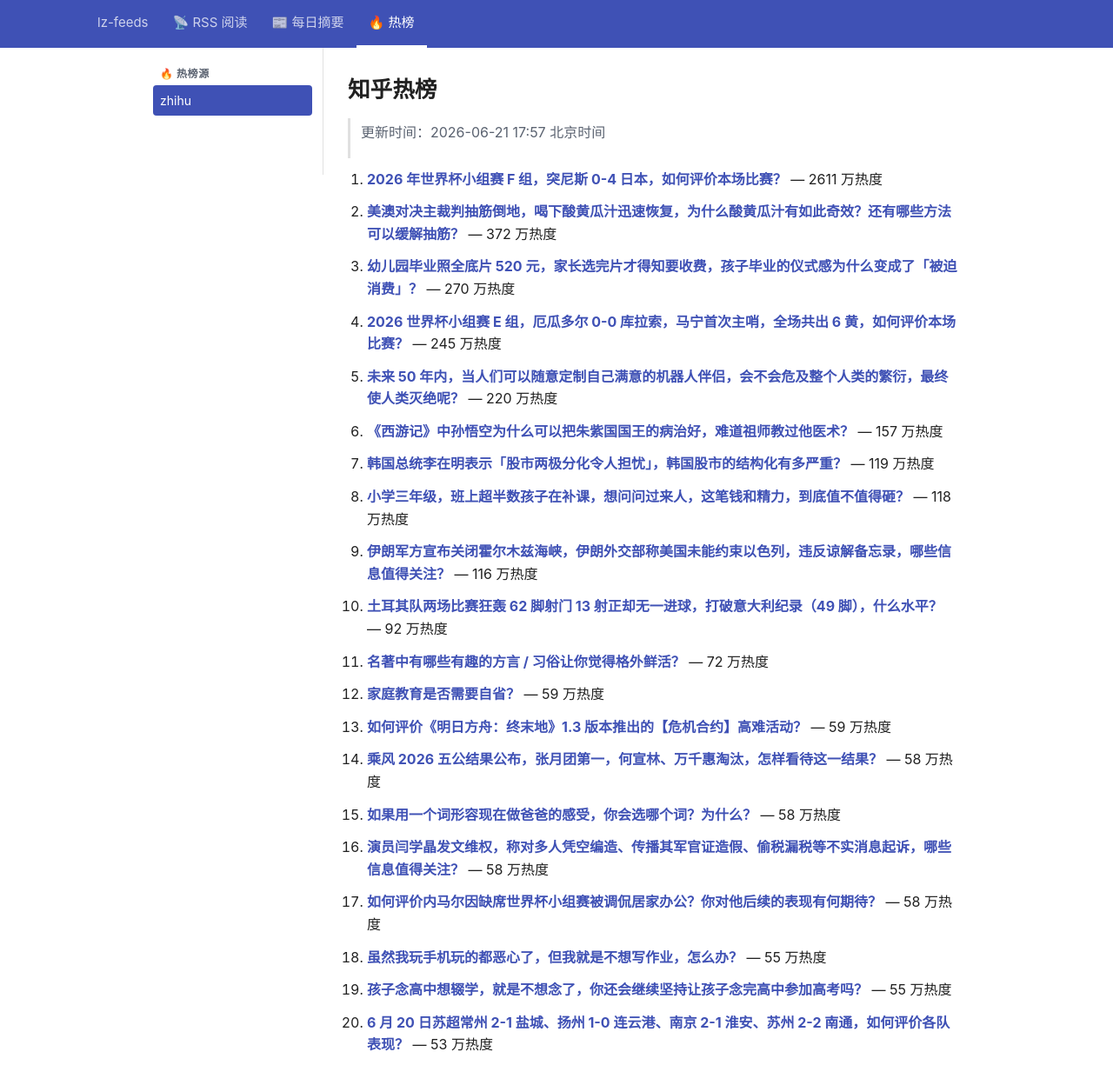
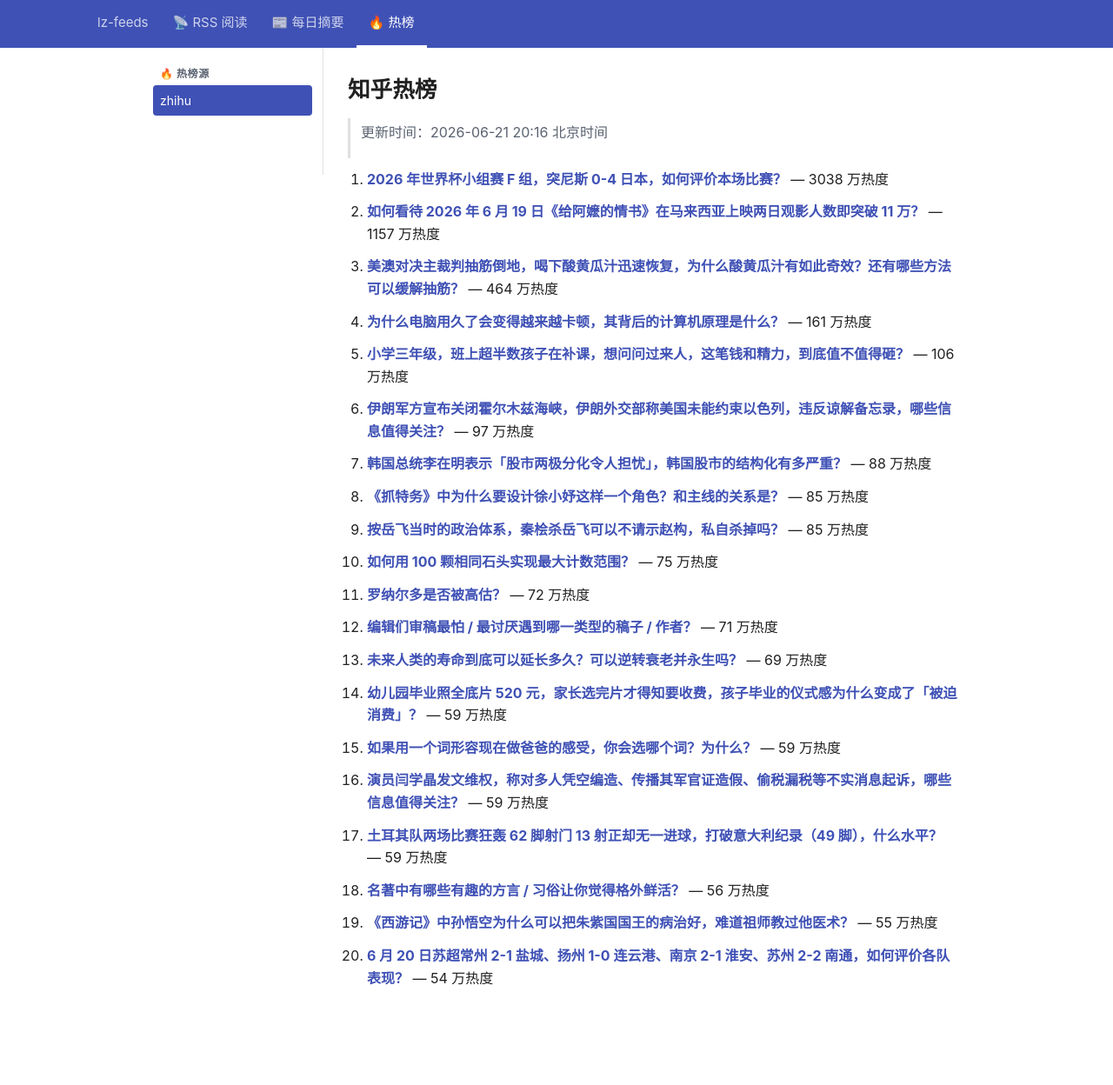
Before and after one commit to lizhang0101/lz-feeds, a Jekyll site: the page built from _hotlist/zhihu.md, in a window 1280 px wide and 1279 px high. Shown: the top 1248 px of the window at 87% size. Built offline with Jekyll 4.4.1, drawn with Linux system fonts in a browser that asks for light colours.

Commit message:
hotlist: 2026-06-21T12:16Z

```diff
--- a/_hotlist/zhihu.md
+++ b/_hotlist/zhihu.md
@@ -1,48 +1,48 @@
 ---
-updated: 2026-06-21 17:57 北京时间
+updated: 2026-06-21 20:16 北京时间
 count: 20
 ---
 
 # 知乎热榜
 
-> 更新时间：2026-06-21 17:57 北京时间
+> 更新时间：2026-06-21 20:16 北京时间
 
-1. **[2026 年世界杯小组赛 F 组，突尼斯 0-4 日本，如何评价本场比赛？](https://www.zhihu.com/question/2050231270332789671)** — 2611 万热度
+1. **[2026 年世界杯小组赛 F 组，突尼斯 0-4 日本，如何评价本场比赛？](https://www.zhihu.com/question/2050231270332789671)** — 3038 万热度
 
-2. **[美澳对决主裁判抽筋倒地，喝下酸黄瓜汁迅速恢复，为什么酸黄瓜汁有如此奇效？还有哪些方法可以缓解抽筋？](https://www.zhihu.com/question/2051665923690292996)** — 372 万热度
+2. **[如何看待 2026 年 6 月 19 日《给阿嬷的情书》在马来西亚上映两日观影人数即突破 11 万？](https://www.zhihu.com/question/2051877705340155594)** — 1157 万热度
 
-3. **[幼儿园毕业照全底片 520 元，家长选完片才得知要收费，孩子毕业的仪式感为什么变成了「被迫消费」？](https://www.zhihu.com/question/2050233282009342187)** — 270 万热度
+3. **[美澳对决主裁判抽筋倒地，喝下酸黄瓜汁迅速恢复，为什么酸黄瓜汁有如此奇效？还有哪些方法可以缓解抽筋？](https://www.zhihu.com/question/2051665923690292996)** — 464 万热度
 
-4. **[2026 世界杯小组赛 E 组，厄瓜多尔 0-0 库拉索，马宁首次主哨，全场共出 6 黄，如何评价本场比赛？](https://www.zhihu.com/question/2050230936382305720)** — 245 万热度
+4. **[为什么电脑用久了会变得越来越卡顿，其背后的计算机原理是什么？](https://www.zhihu.com/question/2050541900717876936)** — 161 万热度
 
-5. **[未来 50 年内，当人们可以随意定制自己满意的机器人伴侣，会不会危及整个人类的繁衍，最终使人类灭绝呢？](https://www.zhihu.com/question/2028503978262930987)** — 220 万热度
+5. **[小学三年级，班上超半数孩子在补课，想问问过来人，这笔钱和精力，到底值不值得砸？](https://www.zhihu.com/question/2051349432130712454)** — 106 万热度
 
-6. **[《西游记》中孙悟空为什么可以把朱紫国国王的病治好，难道祖师教过他医术？](https://www.zhihu.com/question/1917182903915352452)** — 157 万热度
+6. **[伊朗军方宣布关闭霍尔木兹海峡，伊朗外交部称美国未能约束以色列，违反谅解备忘录，哪些信息值得关注？](https://www.zhihu.com/question/2051776067241775423)** — 97 万热度
 
-7. **[韩国总统李在明表示「股市两极分化令人担忧」，韩国股市的结构化有多严重？](https://www.zhihu.com/question/2051347103608221896)** — 119 万热度
+7. **[韩国总统李在明表示「股市两极分化令人担忧」，韩国股市的结构化有多严重？](https://www.zhihu.com/question/2051347103608221896)** — 88 万热度
 
-8. **[小学三年级，班上超半数孩子在补课，想问问过来人，这笔钱和精力，到底值不值得砸？](https://www.zhihu.com/question/2051349432130712454)** — 118 万热度
+8. **[《抓特务》中为什么要设计徐小妤这样一个角色？和主线的关系是？](https://www.zhihu.com/question/2051364214586058637)** — 85 万热度
 
-9. **[伊朗军方宣布关闭霍尔木兹海峡，伊朗外交部称美国未能约束以色列，违反谅解备忘录，哪些信息值得关注？](https://www.zhihu.com/question/2051776067241775423)** — 116 万热度
+9. **[按岳飞当时的政治体系，秦桧杀岳飞可以不请示赵构，私自杀掉吗？](https://www.zhihu.com/question/732728361)** — 85 万热度
 
-10. **[土耳其队两场比赛狂轰 62 脚射门 13 射正却无一进球，打破意大利纪录（49 脚），什么水平？](https://www.zhihu.com/question/2051655625948361722)** — 92 万热度
+10. **[如何用 100 颗相同石头实现最大计数范围？](https://www.zhihu.com/question/2049254096071397783)** — 75 万热度
 
-11. **[名著中有哪些有趣的方言 / 习俗让你觉得格外鲜活？](https://www.zhihu.com/question/2050146579731026481)** — 72 万热度
+11. **[罗纳尔多是否被高估？](https://www.zhihu.com/question/28233036)** — 72 万热度
 
-12. **[家庭教育是否需要自省？](https://www.zhihu.com/question/2049808118297765500)** — 59 万热度
+12. **[编辑们审稿最怕 / 最讨厌遇到哪一类型的稿子 / 作者？](https://www.zhihu.com/question/276329917)** — 71 万热度
 
-13. **[如何评价《明日方舟：终末地》1.3 版本推出的【危机合约】高难活动？](https://www.zhihu.com/question/2051293759611189179)** — 59 万热度
+13. **[未来人类的寿命到底可以延长多久？可以逆转衰老并永生吗？](https://www.zhihu.com/question/396327643)** — 69 万热度
 
-14. **[乘风 2026 五公结果公布，张月团第一，何宣林、万千惠淘汰，怎样看待这一结果？](https://www.zhihu.com/question/2051447034843075929)** — 58 万热度
+14. **[幼儿园毕业照全底片 520 元，家长选完片才得知要收费，孩子毕业的仪式感为什么变成了「被迫消费」？](https://www.zhihu.com/question/2050233282009342187)** — 59 万热度
 
-15. **[如果用一个词形容现在做爸爸的感受，你会选哪个词？为什么？](https://www.zhihu.com/question/2047680072484484960)** — 58 万热度
+15. **[如果用一个词形容现在做爸爸的感受，你会选哪个词？为什么？](https://www.zhihu.com/question/2047680072484484960)** — 59 万热度
 
-16. **[演员闫学晶发文维权，称对多人凭空编造、传播其军官证造假、偷税漏税等不实消息起诉，哪些信息值得关注？](https://www.zhihu.com/question/2051405210149286965)** — 58 万热度
+16. **[演员闫学晶发文维权，称对多人凭空编造、传播其军官证造假、偷税漏税等不实消息起诉，哪些信息值得关注？](https://www.zhihu.com/question/2051405210149286965)** — 59 万热度
 
-17. **[如何评价内马尔因缺席世界杯小组赛被调侃居家办公？你对他后续的表现有何期待？](https://www.zhihu.com/question/2051651172188911164)** — 58 万热度
+17. **[土耳其队两场比赛狂轰 62 脚射门 13 射正却无一进球，打破意大利纪录（49 脚），什么水平？](https://www.zhihu.com/question/2051655625948361722)** — 59 万热度
 
-18. **[虽然我玩手机玩的都恶心了，但我就是不想写作业，怎么办？](https://www.zhihu.com/question/368308943)** — 55 万热度
+18. **[名著中有哪些有趣的方言 / 习俗让你觉得格外鲜活？](https://www.zhihu.com/question/2050146579731026481)** — 56 万热度
 
-19. **[孩子念高中想辍学，就是不想念了，你还会继续坚持让孩子念完高中参加高考吗？](https://www.zhihu.com/question/2050312151299105318)** — 55 万热度
+19. **[《西游记》中孙悟空为什么可以把朱紫国国王的病治好，难道祖师教过他医术？](https://www.zhihu.com/question/1917182903915352452)** — 55 万热度
 
-20. **[6 月 20 日苏超常州 2-1 盐城、扬州 1-0 连云港、南京 2-1 淮安、苏州 2-2 南通，如何评价各队表现？](https://www.zhihu.com/question/2051755694106178945)** — 53 万热度
+20. **[6 月 20 日苏超常州 2-1 盐城、扬州 1-0 连云港、南京 2-1 淮安、苏州 2-2 南通，如何评价各队表现？](https://www.zhihu.com/question/2051755694106178945)** — 54 万热度
```
